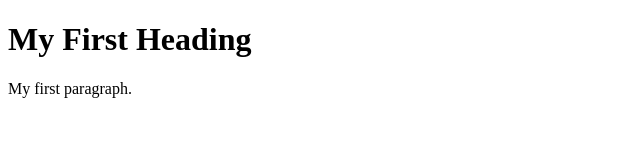
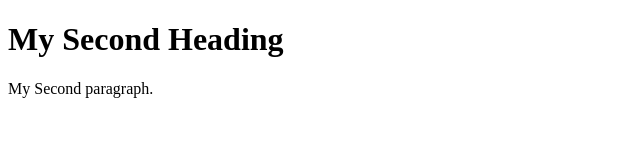
Before and after one commit to Vasko117/kii-jenkins, a plain HTML site: page index.html in a window 1280 px wide. Shown: the whole page, without its empty margins (0-640 px from the left). Drawn offline with Linux system fonts and the light colour scheme.

Commit message:
Update index.html

```diff
--- a/index.html
+++ b/index.html
@@ -2,8 +2,8 @@
 <html>
 <body>
 
-<h1>My First Heading</h1>
-<p>My first paragraph.</p>
+<h1>My Second Heading</h1>
+<p>My Second paragraph.</p>
 
 </body>
 </html>
```
